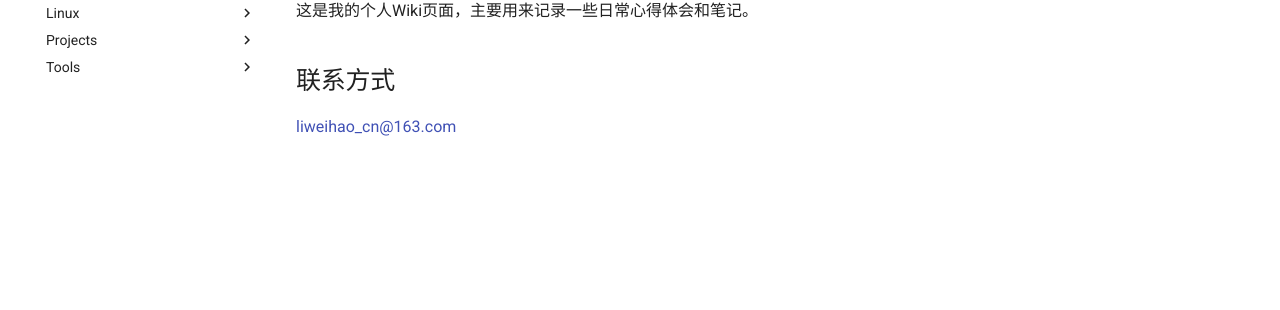
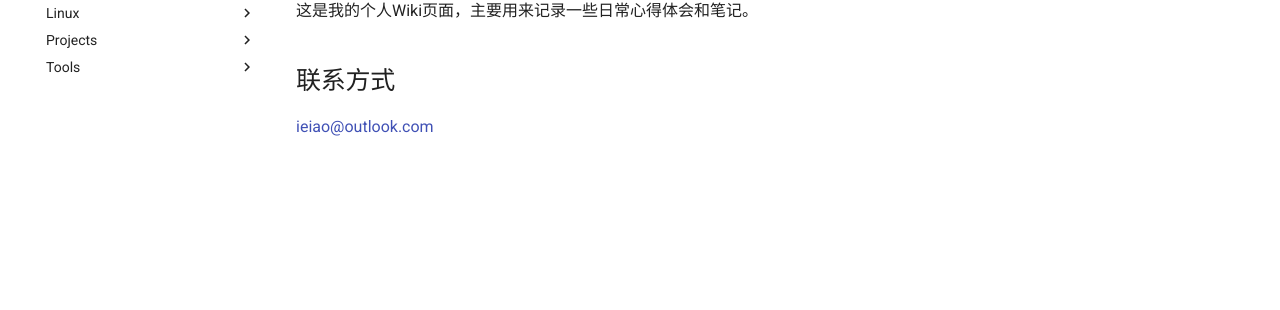
Before and after one commit to liweihao-cn/wiki, an MkDocs documentation site: the page built from docs/index.md, in a window 1280 px wide. Shown: the part 233-543 px from the top of the page. Built offline with MkDocs 1.6.1 and Material for MkDocs 9.7.7, drawn with Linux system fonts in a browser that asks for light colours.

Commit message:
change email address

```diff
--- a/docs/index.md
+++ b/docs/index.md
@@ -6,4 +6,4 @@
 
 ## 联系方式
 
-liweihao_cn@163.com
+ieiao@outlook.com
```
